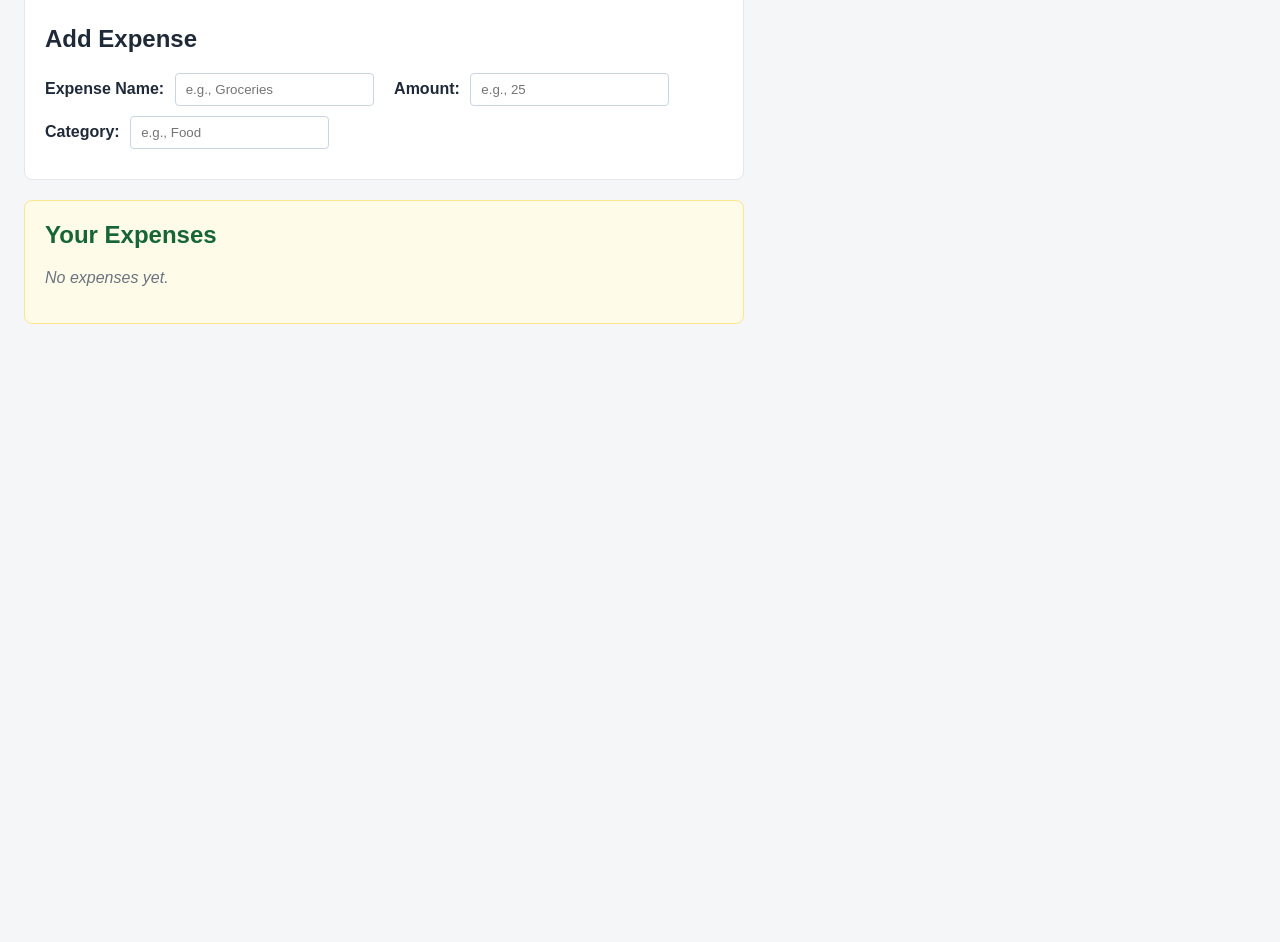
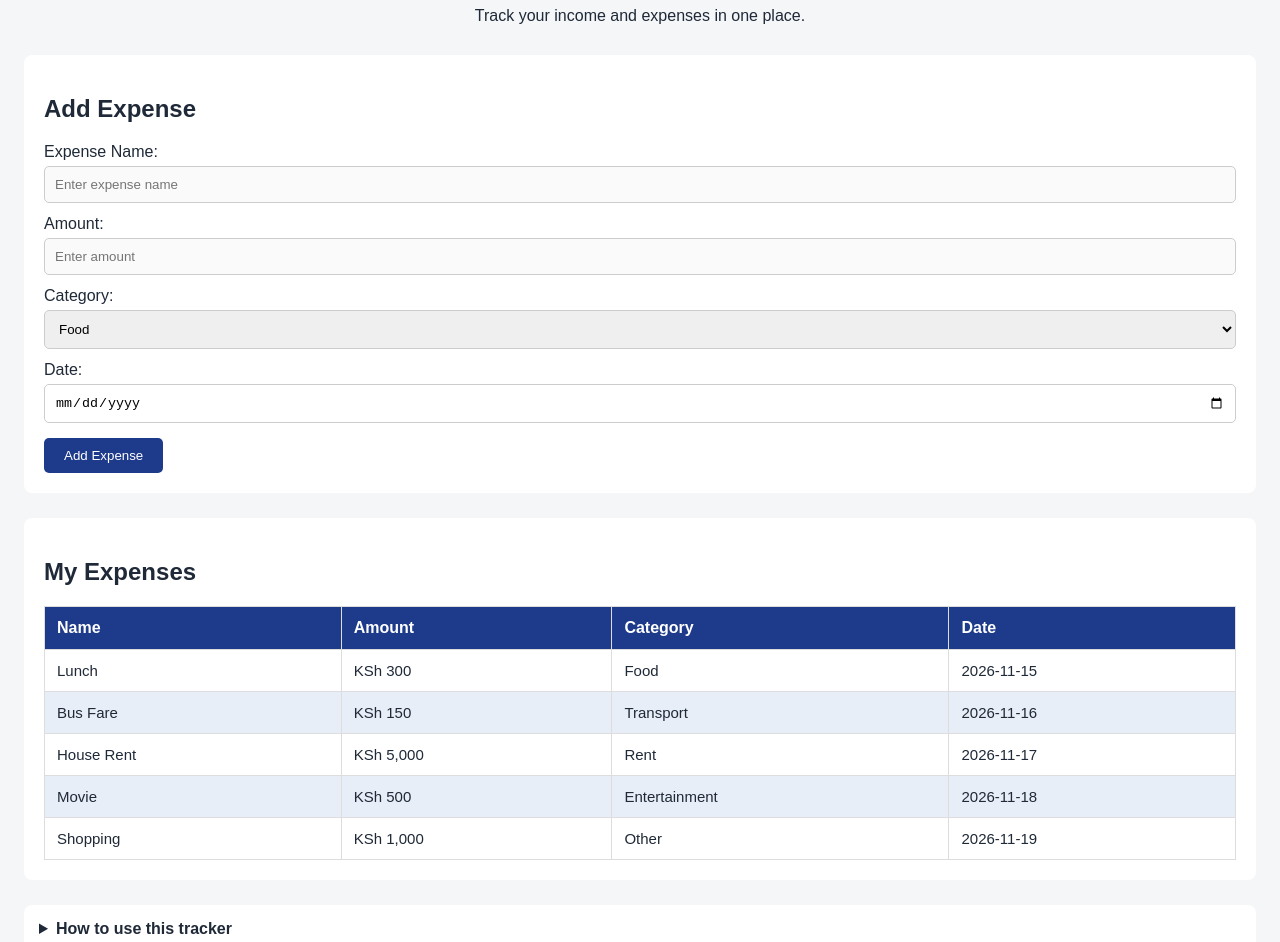
Before and after one commit to nimonur44-hani/budget-tracker, a plain HTML site: page index.html in a window 1280 px wide. Shown: the part 146-1088 px from the top of the page. Before the commit the page ends 800 px from the top, so only its background shows below. Drawn offline with Linux system fonts and the light colour scheme.

Commit message:
Add files via upload

```diff
--- a/index.html
+++ b/index.html
@@ -1,3 +1,4 @@
+
 <!DOCTYPE html>
 <html lang="en">
 <head>
@@ -6,38 +7,127 @@
     <title>My Budget Tracker</title>
     <link rel="stylesheet" href="style.css">
 </head>
+
 <body>
 
-    <header id="page-header">
+    <header>
+        <img src="https://cdn-icons-png.flaticon.com/512/3135/3135706.png"
+             alt="Budget Tracker Logo" width="60">
+
         <h1>My Budget Tracker</h1>
-        <p class="tagline">Track your income and expenses in one place.</p>
+        <p>Track your income and expenses in one place.</p>
     </header>
 
-    <main>
-        <section id="add-expense-section" class="panel">
+    <!-- Add Expense Form -->
+    <section class="add-expense-section">
+
         <h2>Add Expense</h2>
 
-            <div class="field-group">
+        <form>
             <label for="expense-name">Expense Name:</label>
-                <input id="expense-name" type="text" placeholder="e.g., Groceries">
-            </div>
+            <input type="text" id="expense-name"
+                   placeholder="Enter expense name">
 
-            <div class="field-group">
             <label for="expense-amount">Amount:</label>
-                <input id="expense-amount" type="number" placeholder="e.g., 25">
-            </div>
+            <input type="number" id="expense-amount"
+                   placeholder="Enter amount">
 
-            <div class="field-group">
             <label for="expense-category">Category:</label>
-                <input id="expense-category" type="text" placeholder="e.g., Food">
-            </div>
+            <select id="expense-category">
+                <option>Food</option>
+                <option>Transport</option>
+                <option>Rent</option>
+                <option>Entertainment</option>
+                <option>Other</option>
+            </select>
+
+            <label for="expense-date">Date:</label>
+            <input type="date" id="expense-date">
+
+            <button type="button">Add Expense</button>
+        </form>
+
     </section>
 
-        <section id="expenses-section" class="panel">
-            <h2 id="expenses-heading">Your Expenses</h2>
-            <p class="empty-state">No expenses yet.</p>
+    <!-- Expenses Table -->
+    <section class="expenses-section">
+
+        <h2>My Expenses</h2>
+
+        <table>
+            <thead>
+                <tr>
+                    <th>Name</th>
+                    <th>Amount</th>
+                    <th>Category</th>
+                    <th>Date</th>
+                </tr>
+            </thead>
+
+            <tbody>
+                <tr>
+                    <td>Lunch</td>
+                    <td>KSh 300</td>
+                    <td>Food</td>
+                    <td>2026-11-15</td>
+                </tr>
+
+                <tr>
+                    <td>Bus Fare</td>
+                    <td>KSh 150</td>
+                    <td>Transport</td>
+                    <td>2026-11-16</td>
+                </tr>
+
+                <tr>
+                    <td>House Rent</td>
+                    <td>KSh 5,000</td>
+                    <td>Rent</td>
+                    <td>2026-11-17</td>
+                </tr>
+
+                <tr>
+                    <td>Movie</td>
+                    <td>KSh 500</td>
+                    <td>Entertainment</td>
+                    <td>2026-11-18</td>
+                </tr>
+
+                <tr>
+                    <td>Shopping</td>
+                    <td>KSh 1,000</td>
+                    <td>Other</td>
+                    <td>2026-11-19</td>
+                </tr>
+            </tbody>
+        </table>
+
     </section>
-    </main>
+
+    <!-- How to Use Tracker -->
+    <details>
+        <summary>How to use this tracker</summary>
+
+        <p>
+            Enter your expense name, amount, category and date
+            in the form above. Click the Add Expense button.
+            Your expenses are displayed in the table below.
+        </p>
+    </details>
+
+    <!-- YouTube Video -->
+    <section class="video-section">
+        <h2>Budgeting Tips</h2>
+
+        <iframe
+            width="560"
+            height="315"
+            src="https://www.youtube.com/embed/2Vv-BfVoq4g"
+            title="Budgeting Tips Video"
+            frameborder="0"
+            allowfullscreen>
+        </iframe>
+    </section>
 
 </body>
 </html>
--- a/style.css
+++ b/style.css
@@ -1,4 +1,5 @@
-/* Element selectors */
+
+/* General styling */
 body {
     font-family: Arial, sans-serif;
     background-color: #f4f6f8;
@@ -7,60 +8,118 @@ body {
     padding: 24px;
 }
 
+/* Heading */
+header {
+    text-align: center;
+    margin-bottom: 30px;
+}
+
 h1 {
     color: #1e3a8a;
-    margin-bottom: 6px;
 }
 
-input {
-    padding: 8px 10px;
-    border: 1px solid #cbd5e1;
-    border-radius: 4px;
+/* Sections */
+section {
+    background-color: white;
+    padding: 20px;
+    margin-bottom: 25px;
+    border-radius: 8px;
 }
 
-/* Class selectors */
-.tagline {
-    color: #4b5563;
-    margin-top: 0;
-    margin-bottom: 24px;
+/* Form styling */
+.add-expense-section label {
+    display: block;
+    margin-top: 12px;
 }
 
-.panel {
-    max-width: 720px;
-    padding: 20px;
-    margin-bottom: 20px;
-    border-radius: 8px;
+.add-expense-section input,
+.add-expense-section select {
+    width: 100%;
+    padding: 10px;
+    margin-top: 5px;
     box-sizing: border-box;
+    border: 1px solid #ccc;
+    border-radius: 5px;
 }
 
-.field-group {
-    display: inline-block;
-    margin-right: 16px;
-    margin-bottom: 10px;
+/* Focus selector */
+input:focus,
+select:focus {
+    outline: 2px solid #2563eb;
 }
 
-.field-group label {
-    margin-right: 6px;
+/* Negation pseudo-class */
+input:not([type="date"]) {
+    background-color: #fafafa;
+}
+
+/* Button */
+button {
+    background-color: #1e3a8a;
+    color: white;
+    padding: 10px 20px;
+    border: none;
+    border-radius: 5px;
+    margin-top: 15px;
+    cursor: pointer;
+}
+
+/* Button hover */
+button:hover {
+    background-color: #2563eb;
+}
+
+/* Expense table */
+table {
+    width: 100%;
+    border-collapse: collapse;
+}
+
+th, td {
+    border: 1px solid #ddd;
+    padding: 12px;
+    text-align: left;
+}
+
+/* Colored header */
+thead {
+    background-color: #1e3a8a;
+    color: white;
+}
+
+/* Alternating row colors */
+tr:nth-child(even) {
+    background-color: #e8eef7;
+}
+
+/* Table row hover */
+.expenses-section tbody tr:hover {
+    background-color: #cbdcf5;
+}
+
+/* Descendant selector */
+.expenses-section td {
+    font-size: 15px;
+}
+
+/* Direct child selector */
+.add-expense-section > form {
+    margin-top: 15px;
+}
+
+/* Details */
+details {
+    background-color: white;
+    padding: 15px;
+    margin-bottom: 25px;
+    border-radius: 8px;
+}
+
+summary {
+    cursor: pointer;
     font-weight: bold;
 }
-
-.empty-state {
-    color: #6b7280;
-    font-style: italic;
+.video-section iframe {
+    max-width: 100%;
+    border-radius: 8px;
 }
-
-/* ID selectors */
-#add-expense-section {
-    background-color: #ffffff;
-    border: 1px solid #e5e7eb;
-}
-
-#expenses-section {
-    background-color: #fefce8;
-    border: 1px solid #fde68a;
-}
-
-#expenses-heading {
-    color: #166534;
-    margin-top: 0;
-}
```
Lines whose indentation alone changed are shown as unchanged.
